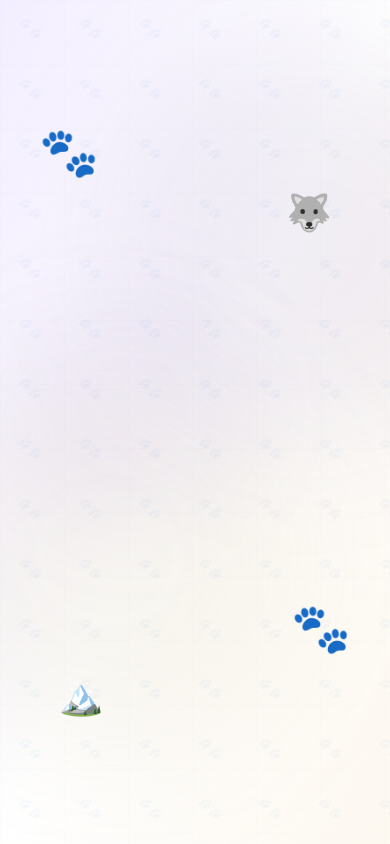
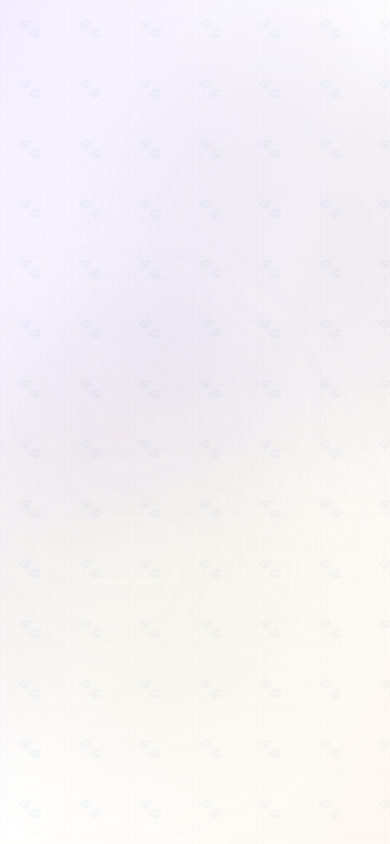
Before and after one commit to sanketgautam/sanketgautam.github.io, a React (Vite) app: page / in a window 390 px wide. Shown: the top 844 px of the page. Built offline with nearby package versions, Linux system fonts and the light colour scheme.

Commit message:
fix: hide floating emojis on mobile to prevent text overlap

```diff
--- a/src/components/Hero.jsx
+++ b/src/components/Hero.jsx
@@ -15,30 +15,30 @@
         {/* Paw print pattern overlay */}
         <div className="absolute inset-0 paw-pattern" />
 
-        {/* Floating husky emojis */}
+        {/* Floating husky emojis — hidden on mobile to prevent overlap */}
         <motion.div
-          className="absolute top-32 left-[10%] text-5xl select-none"
+          className="absolute top-32 left-[10%] text-5xl select-none hidden lg:block"
           animate={{ y: [0, -20, 0], rotate: [0, 5, 0] }}
           transition={{ repeat: Infinity, duration: 6, ease: 'easeInOut' }}
         >
           🐾
         </motion.div>
         <motion.div
-          className="absolute top-48 right-[15%] text-4xl select-none"
+          className="absolute top-48 right-[15%] text-4xl select-none hidden lg:block"
           animate={{ y: [0, -15, 0], rotate: [0, -8, 0] }}
           transition={{ repeat: Infinity, duration: 5, ease: 'easeInOut', delay: 1 }}
         >
           🐺
         </motion.div>
         <motion.div
-          className="absolute bottom-32 left-[15%] text-4xl select-none"
+          className="absolute bottom-32 left-[15%] text-4xl select-none hidden lg:block"
           animate={{ y: [0, -12, 0] }}
           transition={{ repeat: Infinity, duration: 4, ease: 'easeInOut', delay: 2 }}
         >
           🏔️
         </motion.div>
         <motion.div
-          className="absolute bottom-48 right-[10%] text-5xl select-none"
+          className="absolute bottom-48 right-[10%] text-5xl select-none hidden lg:block"
           animate={{ y: [0, -18, 0], rotate: [0, 10, 0] }}
           transition={{ repeat: Infinity, duration: 7, ease: 'easeInOut', delay: 0.5 }}
         >
```
